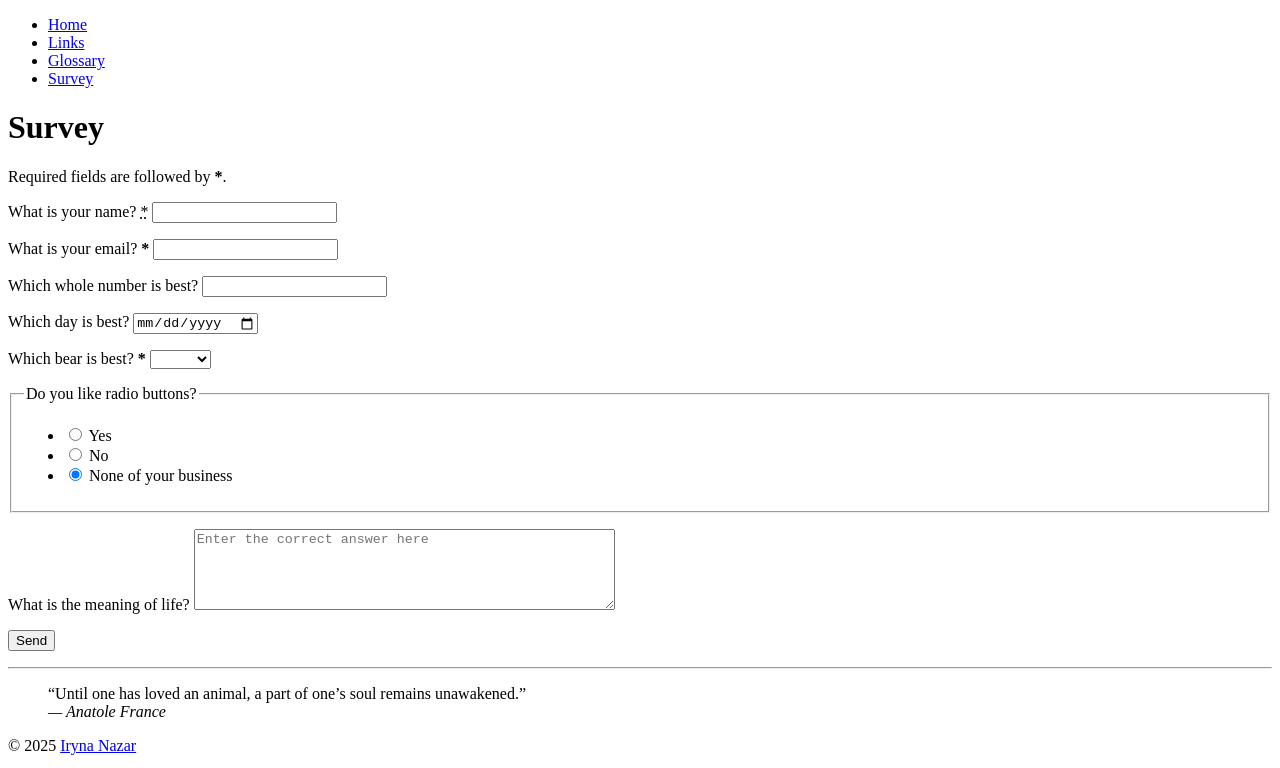
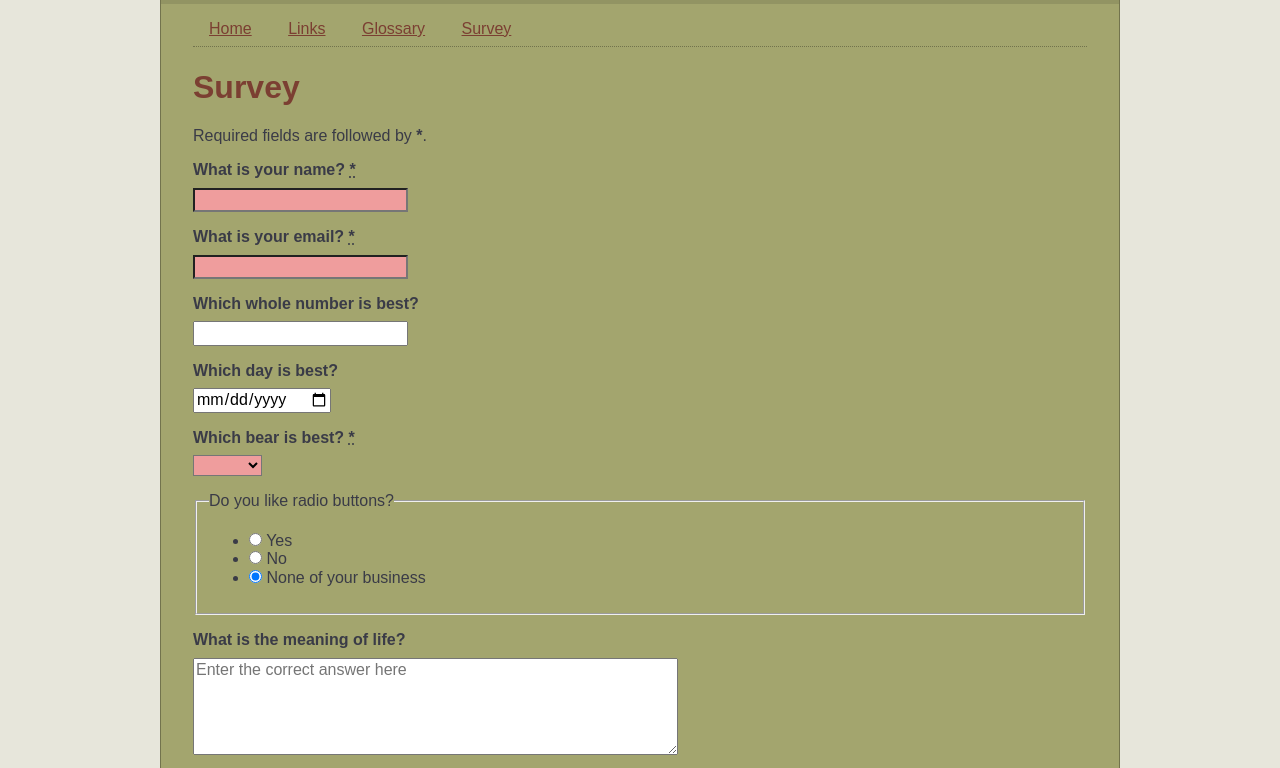
Before and after one commit to iraana/iraana, a plain HTML site: page site/survey.html in a window 1280 px wide. Shown: the top 768 px of the page. Drawn offline with Linux system fonts and the light colour scheme.

Commit message:
finished lab5

```diff
--- a/site/styles/main.css
+++ b/site/styles/main.css
@@ -2,12 +2,20 @@
     box-sizing: border-box;
   }
 
+  body {
+    background-color: #E7E6DB;
+    color: #3A3B47;
+    font-family: Arial, sans-serif;
+  }
+
   .width-wrap {
+    background-color: #A3A56E;
     max-width: 960px;
     margin: 0 auto 3em;
     padding: 0 2em 2em;
     border: 1px solid rgba(0, 0, 0, 0.3);
     border-top: none;
+    position: relative;
   }
 
   footer {
@@ -20,3 +28,119 @@
   dt::after {
     content: ":";
   }
+
+  header {
+    border-top: 4px solid rgba(0, 0, 0, 0.1);
+    margin-left: -2em;
+    margin-right: -2em;
+    padding-left: 2em;
+    padding-right: 2em;
+  }
+
+  header nav {
+    border-bottom: 1px dotted rgba(0, 0, 0, 0.3);
+    padding-left: 0;
+    padding-right: 0;
+  }
+
+  header nav ul {
+    margin: 0;
+    padding: 0;
+    list-style: none;
+  }
+
+  header nav ul li {
+    display: inline;
+  }
+
+  header nav ul li a {
+    display: inline-block;
+    border-top: 4px solid transparent;
+    margin-top: -4px;
+    padding: 1em 1em 0.5em 1em;
+    color: #7B3F32;
+    transition: border-color 0.5s ease;
+  }
+
+  header nav ul li a:hover,
+  header nav ul li a:focus {
+    border-top-color: #7B3F32;
+    font-weight: bold;
+  }
+
+  h1, h2, h3 {
+    color: #7B3F32;
+  }
+
+  a {
+    color: #7A6F58;
+  }
+
+  a:hover {
+    color: #7B3F32;
+    font-weight: bold;
+  }
+
+  ::selection {
+    background-color: #D9E4CD;
+    color: #3A3B47;
+  }
+
+  table th,
+  table td {
+    padding: 0.3em 1em;
+  }
+
+  thead th,
+  tfoot th,
+  tbody th {
+    background-color: rgba(255, 255, 255, 0.2);
+  }
+
+  tbody td,
+  tfoot td {
+    background-color: rgba(255, 255, 255, 0.05);
+  }
+
+  tbody tr:nth-child(even) td {
+    background-color: rgba(255, 255, 255, 0.15);
+  }
+
+  /* I added this because in your picture total cell was the same color as header cells,
+  and because i had to apply a background with an alpha value of 0.05 to all data cells before i added this to fix the color */
+  tfoot tr:nth-child(odd) td {
+    background-color: rgba(255, 255, 255, 0.2);
+  }
+
+  label {
+    display: block;
+    margin-bottom: 0.5em;
+    font-weight: bold;
+  }
+
+  label:has(input[type="radio"]),
+  label:has(input[type="checkbox"]) {
+    display: inline;
+    font-weight: normal;
+  }
+
+  button[type="submit"],
+  input[type="submit"] {
+    border: none;
+    padding: 1em 3em;
+    background-color: #7B3F32;
+    color: #A3A56E;
+    font-weight: bold;
+  }
+
+  button[type="submit"]:hover,
+  input[type="submit"]:hover {
+    background-color: #5A2C22;
+  }
+
+  /* in our case textarea can't be invalid*/
+  input:invalid,
+  select:invalid,
+  textarea:invalid {
+    background-color: #ef9d9d;
+  }
--- a/site/survey.html
+++ b/site/survey.html
@@ -4,9 +4,11 @@
 <head>
   <meta charset="UTF-8">
   <meta name="author" content="Iryna Nazar">
-  <meta name="description" content="A personal website sharing my love for animals, my favorite quote and a haiku.">
-  <title>Home</title>
+  <meta name="description" content="Personal survey">
+  <title>Survey</title>
   <link rel="shortcut icon" type="image/x-icon" href="favicon.ico" />
+  <link rel="stylesheet" href="styles/normalize.css">
+  <link rel="stylesheet" href="styles/main.css">
 
 </head>
 
@@ -34,37 +36,27 @@
             </p>
 
             <p>
-<label for="name_field">What is your name? <abbr title="required" aria-label="required">*</abbr></label>
-                <input type="text" id="name_field" name="name_field" required>
+              <label for="name_field">What is your name? <abbr title="required" aria-label="required">*</abbr></label>
+              <input type="text" id="name_field" name="name_field" required>
             </p>
 
             <p>
-                <label for="email_field">
-                    <span>What is your email?</span>
-                    <strong><span aria-label="required">*</span></strong>
-                </label>
-                <input type="email" id="email_field" name="email_field" required>
+              <label for="email_field">What is your email? <abbr title="required" aria-label="required">*</abbr></label>
+              <input type="email" id="email_field" name="email_field" required>
             </p>
 
             <p>
-                <label for="best_whole_number">
-                  <span>Which whole number is best?</span>
-                </label>
+                <label for="best_whole_number">Which whole number is best?</label>
                 <input type="number" id="best_whole_number" name="best_whole_number" min="0" step="1">
             </p>
 
             <p>
-                <label for="best_day">
-                  <span>Which day is best?</span>
-                </label>
+                <label for="best_day">Which day is best?</label>
                 <input type="date" id="best_day" name="best_day">
             </p>
 
             <p>
-                <label for="best_bear">
-                  <span>Which bear is best?</span>
-                  <strong><span aria-label="required">*</span></strong>
-                </label>
+                <label for="best_bear">Which bear is best? <abbr title="required" aria-label="required">*</abbr></label>
                 <select id="best_bear" name="best_bear" required>
                   <option value="" selected>&nbsp;</option>
                   <option value="black">Black</option>
@@ -98,9 +90,7 @@
             </fieldset>
 
             <p>
-                <label for="life_meaning">
-                    <span>What is the meaning of life?</span>
-                </label>
+                <label for="life_meaning">What is the meaning of life?</label>
                 <textarea id="life_meaning" name="life_meaning" rows="5" cols="50" placeholder="Enter the correct answer here"></textarea>
             </p>
 
```
